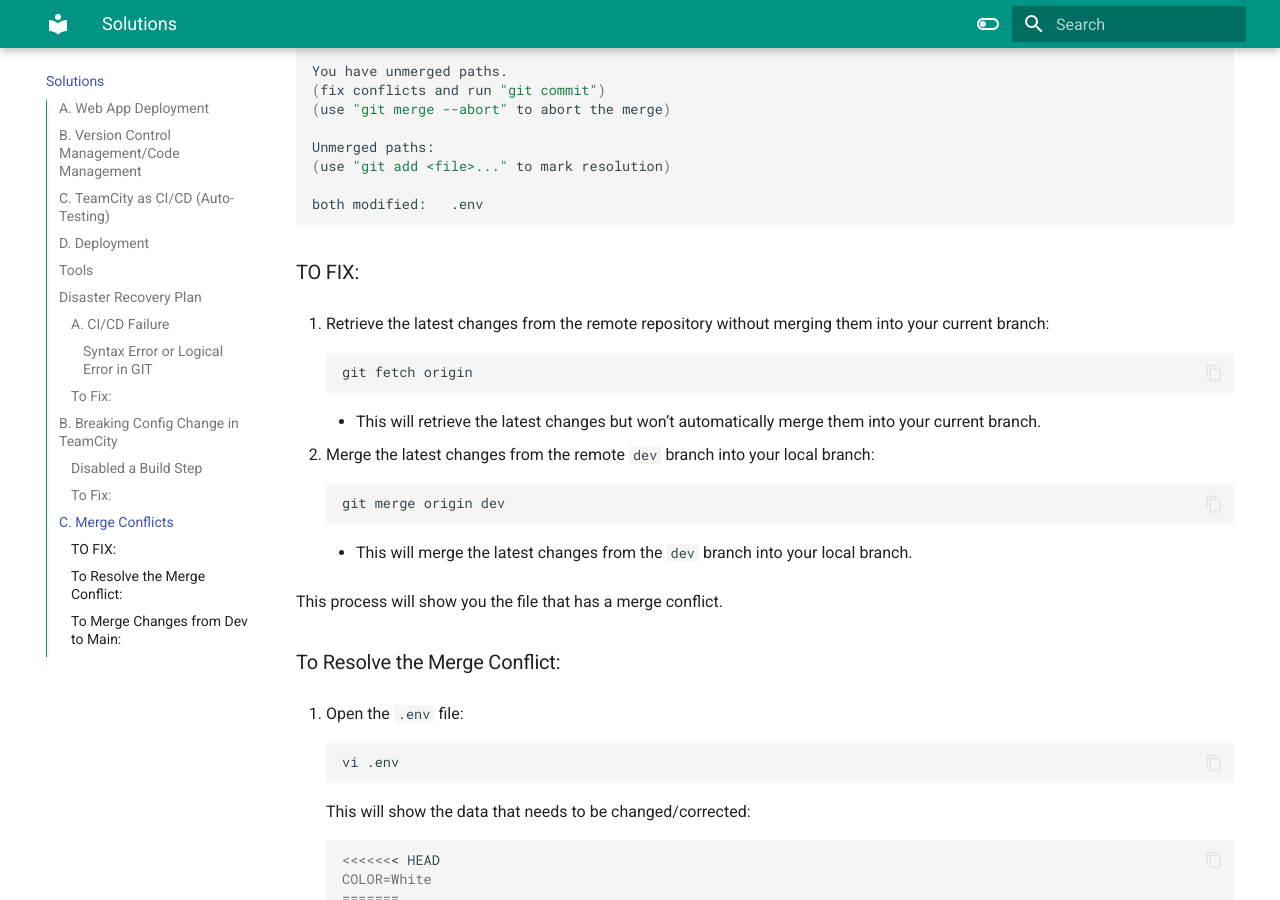
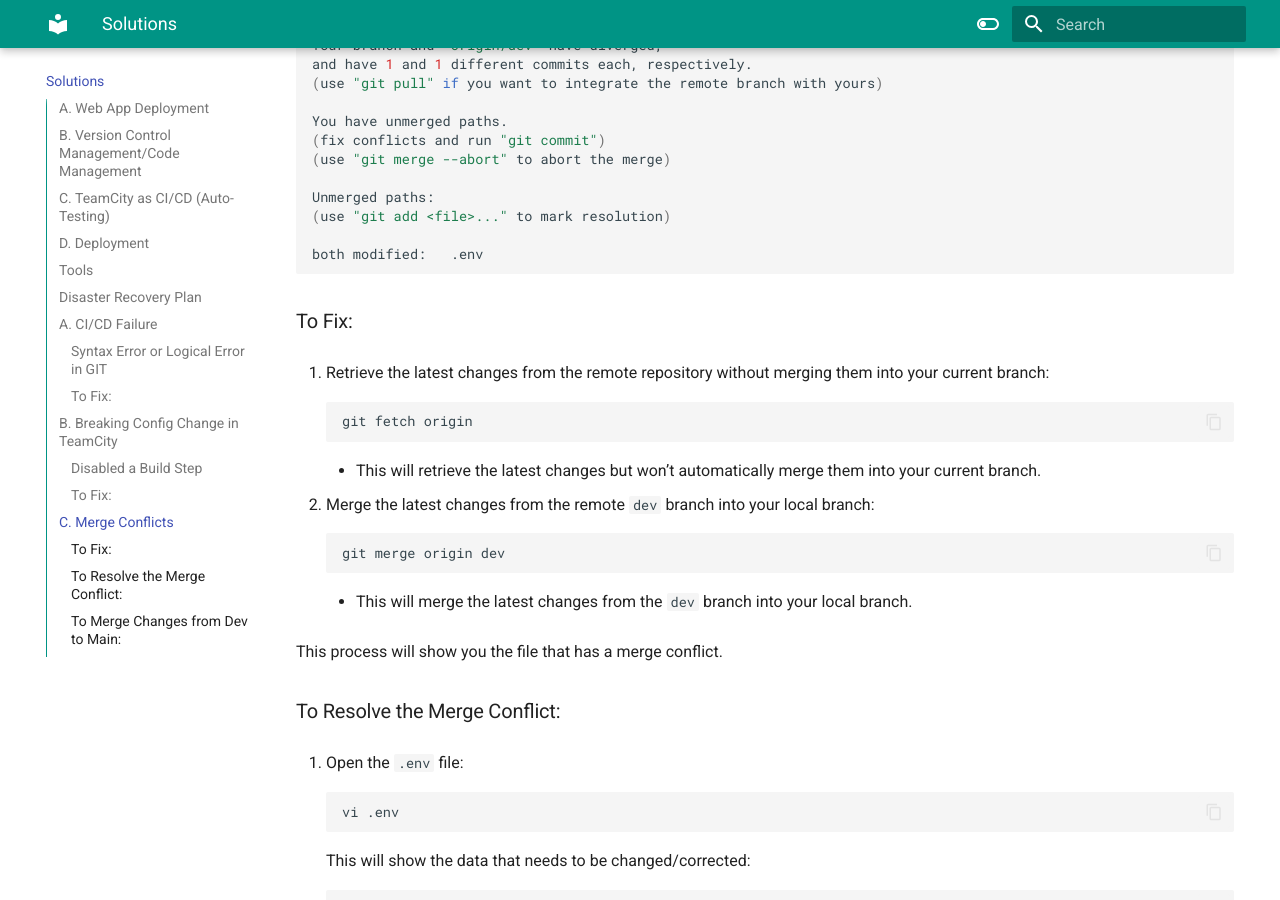
Before and after one commit to robequijano-opswerks/rhal_documentation, an MkDocs documentation site: the page built from docs/Solutions.md, in a window 1280 px wide and 900 px high, scrolled down 3983 px. Built offline with MkDocs 1.6.1 and Material for MkDocs 9.7.7, drawn with Linux system fonts in a browser that asks for light colours.

````diff
--- a/docs/Solutions.md
+++ b/docs/Solutions.md
@@ -53,11 +53,11 @@ Using TeamCity, the developers have set up a CI/CD system that handles the follo
 
 ## Disaster Recovery Plan
 
-### A. CI/CD Failure
+## A. CI/CD Failure
 
 To test if automated unit testing is working, below are scenarios that break the code and solutions to fix them:
 
-#### Syntax Error or Logical Error in GIT
+### Syntax Error or Logical Error in GIT
 
 If the value of the `COLOR` variable in the `.env` file is incorrect, like:
 
@@ -162,7 +162,7 @@ Unmerged paths:
 
 both modified:   .env
 ```
-### TO FIX:
+### To Fix:
 
 1. Retrieve the latest changes from the remote repository without merging them into your current branch:
     ```bash
````
